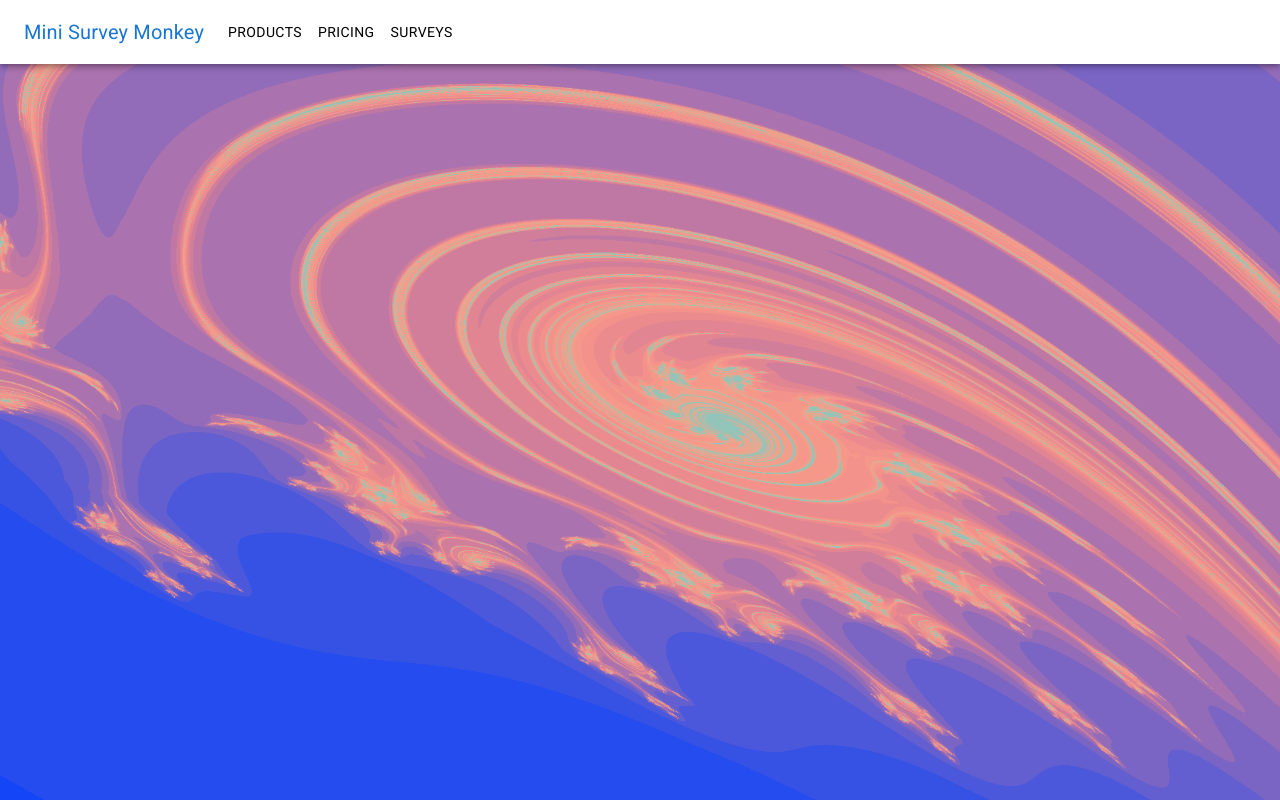
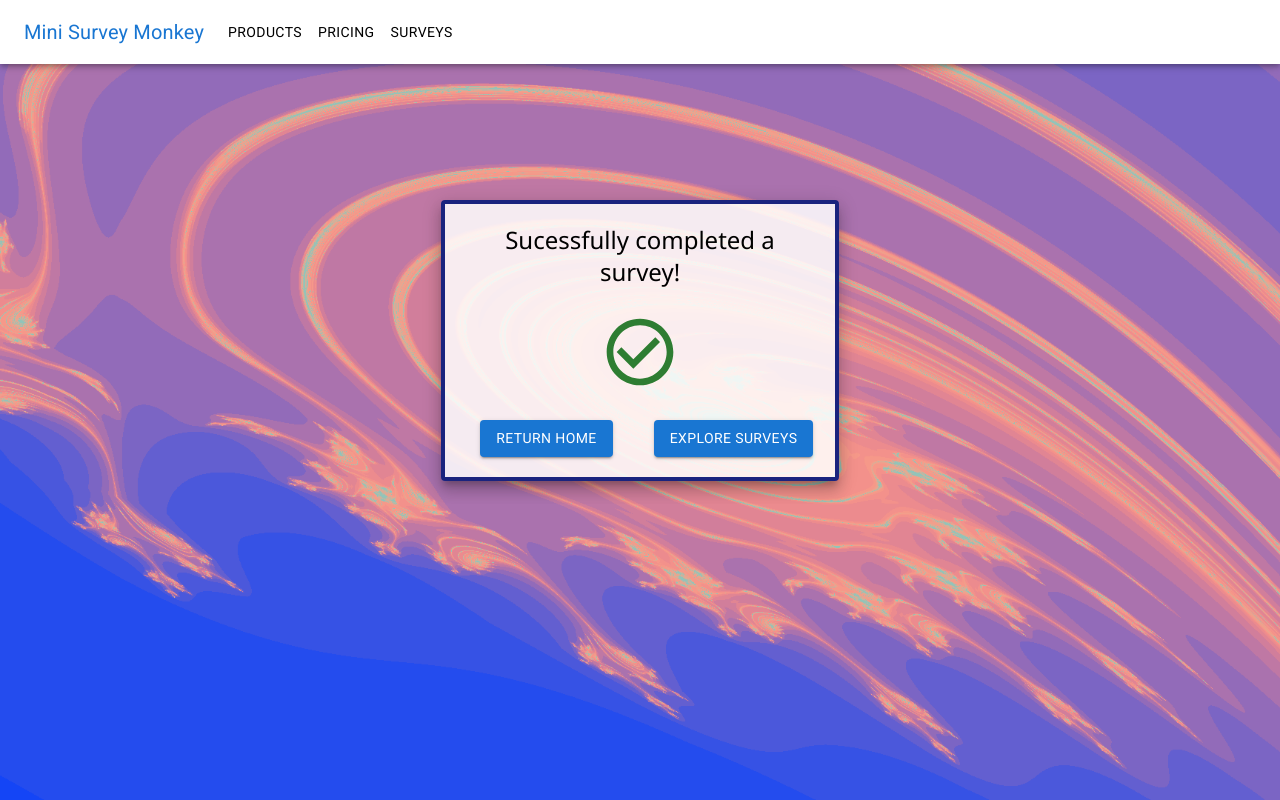
Before and after one commit to SYSC-4806-Project/SYSC4806_Project, a React (Create React App) app in the folder client/: page /surveyconfirmation-completed in a window 1280 px wide. Built offline with nearby package versions, Linux system fonts and the light colour scheme.

Commit message:
more UI additions/fixes

```diff
--- a/client/src/components/MainRouter.js
+++ b/client/src/components/MainRouter.js
@@ -22,7 +22,8 @@ const MainRouter = () => {
       <Route path='/addsurvey' exact element={<SurveyCreator />}></Route>
       <Route path='/responses/:id' exact element={<Response/>}></Route>
       <Route path='/profiles/:username' exact element={<Profile/>}></Route>
-      <Route path='/surveyconfirmation' exact element={<SurveyConfirmation />}></Route>
+      <Route path='/surveyconfirmation-created' exact element={<SurveyConfirmation type='created'/>}></Route>
+      <Route path='/surveyconfirmation-completed' exact element={<SurveyConfirmation type='completed'/>}></Route>
     </Routes>
 
   );
--- a/client/src/components/SurveyCreator/surveyConfirmation.js
+++ b/client/src/components/SurveyCreator/surveyConfirmation.js
@@ -5,14 +5,15 @@ import Paper from '@mui/material/Paper'
 import CheckCircleOutlineIcon from '@mui/icons-material/CheckCircleOutline';
 import Typography from '@mui/material/Typography'
 import Button from '@mui/material/Button'
-const SurveyConfirmation = () => {
+const SurveyConfirmation = (props) => {
+    const {type} = props
     return (
     <Grid container justifyContent='center' alignItems='center' style={{marginTop: 200}}>
         <Grid item>
             <Paper elevation={10} style={{width: 350, padding: 20, background: 'rgba(255, 255, 255, 0.85)', border: 'solid', borderWidth: '4px', borderColor: "#1a237e"}}>
                 <Grid container justifyContent='center' alignItems='center' spacing={3}>
                     <Grid item xs={12}>
-                        <Typography style={{ color: "black", fontWeight: 500, fontFamily: "Segoe UI"}} variant="h5" >Sucessfully created survey!</Typography>
+                        <Typography style={{ color: "black", fontWeight: 500, fontFamily: "Segoe UI"}} variant="h5" >Sucessfully {type} a survey!</Typography>
                     </Grid>
                     <Grid item xs={12}>
                         <CheckCircleOutlineIcon elevation={10} style={{fontSize: 80}}color='success'></CheckCircleOutlineIcon>
@@ -21,7 +22,7 @@ const SurveyConfirmation = () => {
                         <Button href="/home" variant='contained'>Return Home</Button>
                     </Grid>
                     <Grid item xs={6}>
-                        <Button href="/surveys" variant='contained'>Explore Surveys</Button>
+                        <Button href="/surveyviewer" variant='contained'>Explore Surveys</Button>
                     </Grid>
                 </Grid>
             </Paper>
--- a/client/src/components/SurveyCreator/surveyCreator.js
+++ b/client/src/components/SurveyCreator/surveyCreator.js
@@ -85,7 +85,7 @@ const SurveyCreator = () => {
         let surveyObject = {id: idNum, questions: questionsArr, username: user, title: title, active:true}
 
         await axios.post("/addSurvey", surveyObject)
-        document.location.href="/surveyconfirmation"
+        document.location.href="/surveyconfirmation-created"
     }
 
     let textQuestionComponents = <Typography>No questions added yet. Use the toolbar on the left to add some!</Typography>
--- a/client/src/components/pages/Survey.js
+++ b/client/src/components/pages/Survey.js
@@ -79,6 +79,7 @@ const Survey = () => {
         })
 
         const res = await axios.post("/addResponses", survey)
+        document.location.href="/surveyconfirmation-completed"
     }
 
     let questionComponents= survey.questions.map((obj,i)=>{
@@ -152,12 +153,14 @@ const Survey = () => {
 
     return (
 
-        <div style={{marginTop:80}}>
-
-            {questionComponents}
-            <Button onClick={handleSubmitSurvey} variant="contained">Submit Answers</Button>
-
-        </div>
+        <Grid container justifyContent='center' alignItems='center' style={{marginTop:80}}>
+            <Grid item>
+                <Paper elevation={10} style={{width: 600, padding: 20, background: 'rgba(255, 255, 255, 0.85)', border: 'solid', borderWidth: '4px', borderColor: "#1a237e"}}>
+                {questionComponents}
+                <Button onClick={handleSubmitSurvey} variant="contained">Submit Answers</Button>
+                </Paper>
+            </Grid>
+        </Grid>
     );
 };
 
--- a/client/src/components/pages/account/Signup.js
+++ b/client/src/components/pages/account/Signup.js
@@ -39,7 +39,7 @@ const Signup = ({handleSnackbarOpen, handleClose}) => {
         let accountInfo = {username: userName, email: email, password: password}
         axios.post("/addUser", accountInfo)
 
-        handleSnackbarOpen("signup")
+        handleSnackbarOpen("signup", userName)
         handleClose();
     };
 
```
